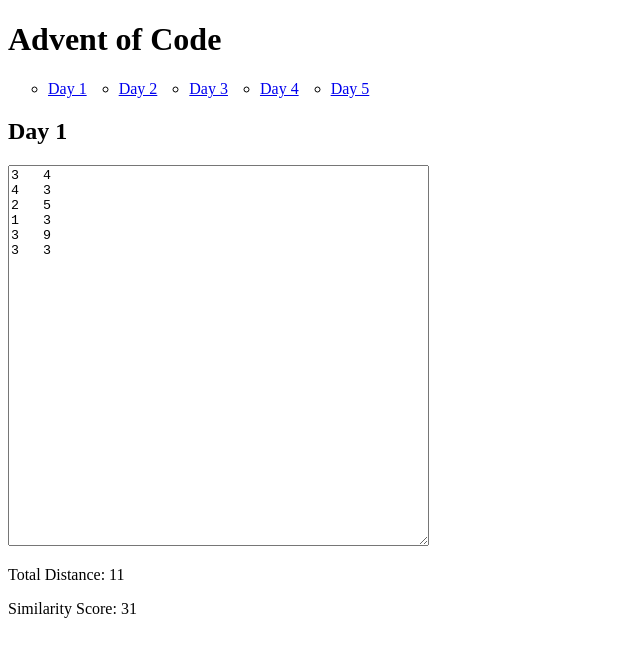
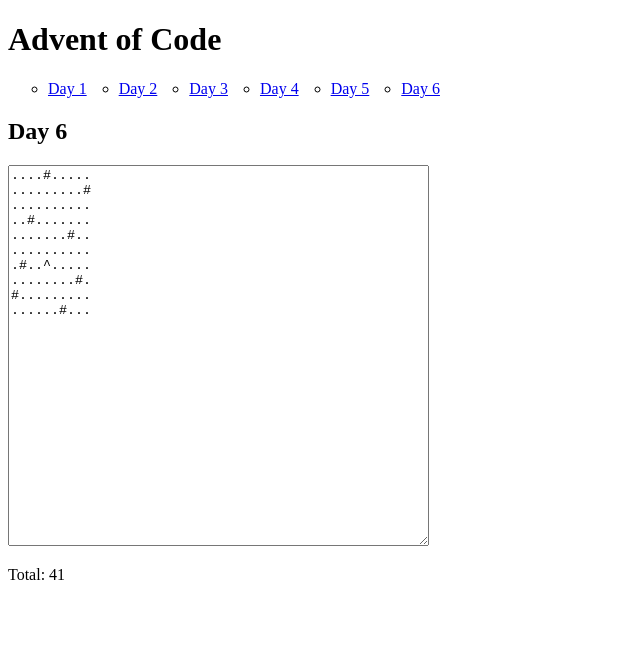
Before and after one commit to antonio-spinelli/advent-of-code, an Angular app: page /day-6 in a window 1280 px wide. Before the commit this address led to /day-1. Shown: the top 656 px of the page, without its empty margins (0-640 px from the left). Built offline with nearby package versions, Linux system fonts and the light colour scheme.

Commit message:
feat: add day 6

```diff
--- a/src/app/app.component.ts
+++ b/src/app/app.component.ts
@@ -13,6 +13,7 @@
         <li><a routerLink="/day-3">Day 3</a></li>
         <li><a routerLink="/day-4">Day 4</a></li>
         <li><a routerLink="/day-5">Day 5</a></li>
+        <li><a routerLink="/day-6">Day 6</a></li>
       </ul>
     </nav>
     <router-outlet></router-outlet>
--- a/src/app/app.routes.ts
+++ b/src/app/app.routes.ts
@@ -21,5 +21,9 @@
     path: 'day-5',
     loadComponent: () => import('./pages/day-5/day-5.page'),
   },
+  {
+    path: 'day-6',
+    loadComponent: () => import('./pages/day-6/day-6.page'),
+  },
   { path: '**', redirectTo: 'day-1', pathMatch: 'full' },
 ];
--- /dev/null
+++ b/src/app/pages/day-6/day-6.page.ts
@@ -0,0 +1,75 @@
+import { Component, computed, signal } from '@angular/core';
+import { FormsModule } from '@angular/forms';
+
+const EXAMPLE_DATA = `....#.....
+.........#
+..........
+..#.......
+.......#..
+..........
+.#..^.....
+........#.
+#.........
+......#...`;
+
+const GUARD = '^';
+const OBSTACLE = '#';
+const PATROL_PATH = 'X';
+
+const mapPathInRoom = (roomMap: string[][]): string[][] => {
+  const mappedRoom = roomMap.slice()
+  const startX = roomMap.findIndex(row => row.includes(GUARD));
+  const startY = roomMap[startX].indexOf(GUARD);
+  drawPathInRoom(mappedRoom, [startX, startY]);
+  return mappedRoom;
+}
+
+const drawPathInRoom = (roomMap: string[][], [x, y]: number[]): void => {
+  const directions = [
+    [-1, 0], // up
+    [0, 1],  // right
+    [1, 0],  // down
+    [0, -1]  // left
+  ];
+  let currentDirection = 0;
+
+  while (true) {
+    const [dx, dy] = directions[currentDirection];
+    const newX = x + dx;
+    const newY = y + dy;
+
+    if (
+      newX < 0 || newX >= roomMap.length ||
+      newY < 0 || newY >= roomMap[0].length
+    ) {
+      roomMap[x][y] = PATROL_PATH;
+      break;
+    }
+
+    if (
+      roomMap[newX][newY] === OBSTACLE
+    ) {
+      currentDirection = (currentDirection + 1) % 4;
+    } else {
+      roomMap[x][y] = PATROL_PATH;
+      x = newX;
+      y = newY;
+    }
+  }
+}
+
+@Component({
+  selector: 'app-day-6',
+  template: `
+    <h2>Day 6</h2>
+    <textarea name="input" [(ngModel)]="dataInput" rows="25" cols="50"></textarea>
+    <p>Total: {{ total() }}</p>
+  `,
+  imports: [FormsModule]
+})
+export default class Day6Page {
+  readonly dataInput = signal<string>(EXAMPLE_DATA);
+  private readonly roomMap = computed(() => this.dataInput().split('\n').map(row => row.split('')));
+  private readonly mappedRoom = computed(() => mapPathInRoom(this.roomMap()));
+  readonly total = computed(() => this.mappedRoom().reduce((acc, row) => acc + row.filter(cell => cell === PATROL_PATH).length, 0));
+}
```
